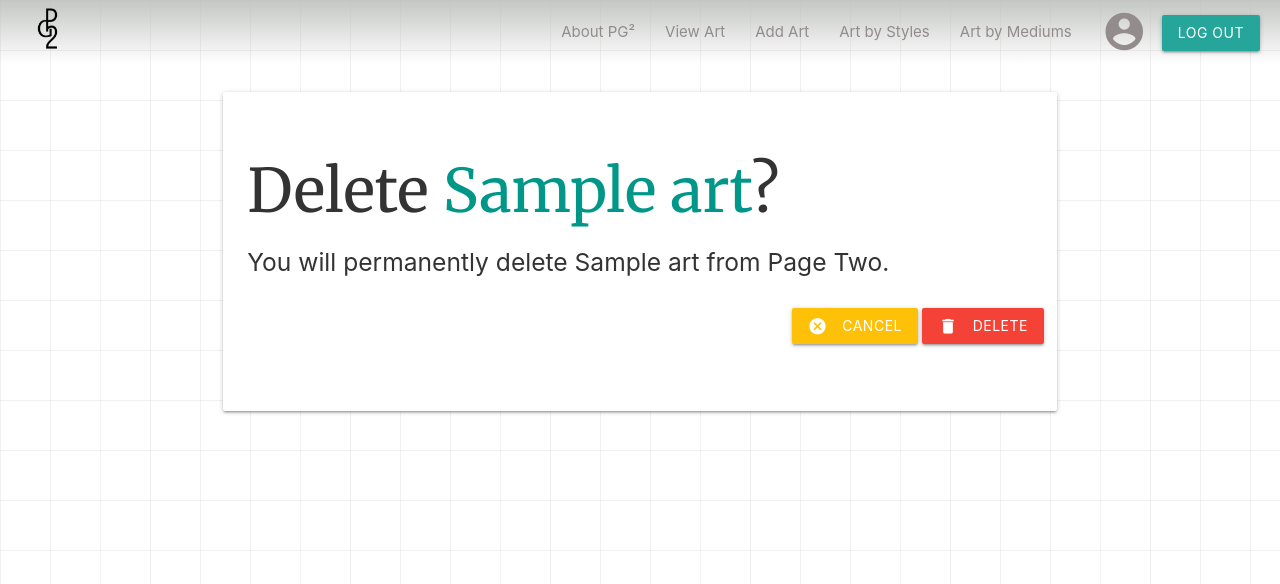
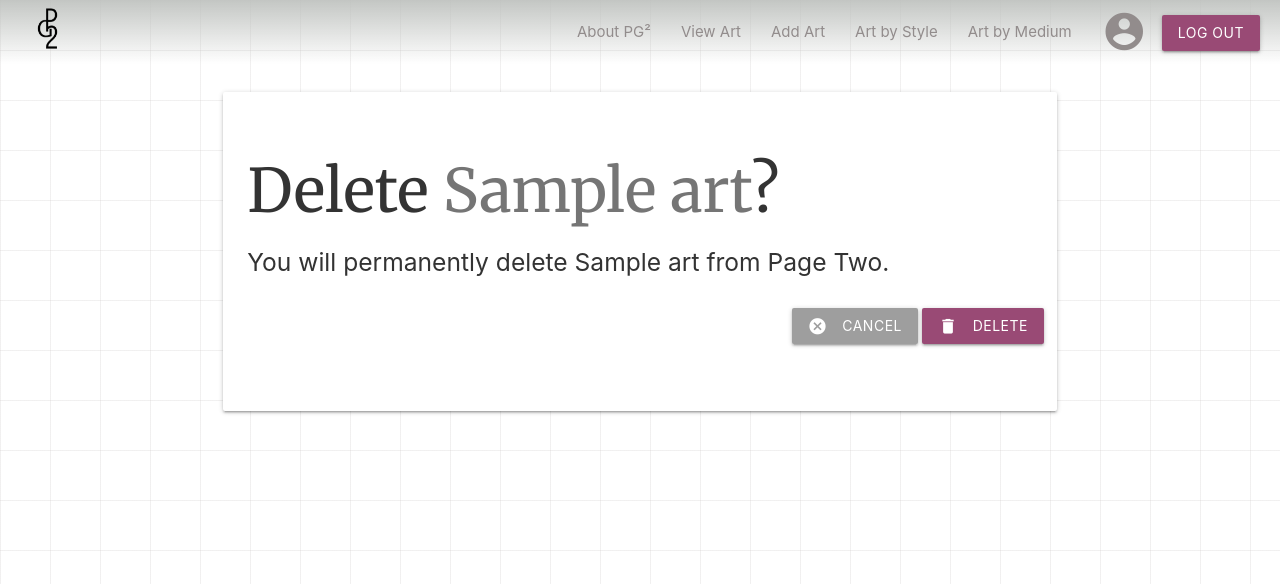
Before and after one commit to leon988/PG2, a Django app: page /art/1/delete/ in a window 1280 px wide. Shown: the top 584 px of the page. Run offline with Django 5.2, Linux system fonts and the light colour scheme; a user stored in the database is signed in; tables that the repository leaves empty hold one stand-in row (values such as "Sample post").

Commit message:
Modify css colors

```diff
--- a/main_app/static/css/styles.css
+++ b/main_app/static/css/styles.css
@@ -14,6 +14,14 @@ body, html {
   justify-content: center;
   width: 100%;
   min-width: 100%;
+}
+
+.btn{
+  background-color: #994A75;
+}
+
+.btn:hover{
+  background-color: #a2a2a2;
 }
 
 .carousel {
@@ -187,7 +195,7 @@ footer.page-footer {
 }
 
  .title:hover {
-  background-color: rgba(255, 0, 0, 0.8); /* New background color on hover */
+  background-color: rgb(232, 244, 61);
 }
 
 .art-image {
--- a/main_app/templates/base.html
+++ b/main_app/templates/base.html
@@ -38,8 +38,8 @@
                     <li><a href="{% url 'index' %}">View Art</a></li>
                     {% if user.is_authenticated %}
                         <li><a href="{% url 'arts_create' %}">Add Art</a></li>
-                        <li><a href="{% url 'styles_index' %}">Art by Styles</a></li>
-                        <li><a href="{% url 'mediums_index' %}">Art by Mediums</a></li>
+                        <li><a href="{% url 'styles_index' %}">Art by Style</a></li>
+                        <li><a href="{% url 'mediums_index' %}">Art by Medium</a></li>
                         <li><a href="{% url 'profile_detail' %}">
                             <i class="material-icons" style="font-size:3rem">account_circle</i>
                         </a></li>
@@ -51,7 +51,12 @@
                         </li>
                         {% else %}
                         <li><a href="{% url 'signup' %}">Sign Up</a></li>
-                        <li><a href="{% url 'login' %}">Log In</a></li>
+                        <li>
+                            <form action="{% url 'login' %}" method="POST">
+                                {% csrf_token %}
+                                <button type="submit" class="btn">Log In</button>
+                            </form>
+                        </li>
                         {% endif %}
                     </ul>
             </div>
--- a/main_app/templates/main_app/art_confirm_delete.html
+++ b/main_app/templates/main_app/art_confirm_delete.html
@@ -5,7 +5,7 @@
     <div class="col s12">
         <div class="card white white-opacity">
             <div class="card-content">
-                <h1>Delete <span class="teal-text">{{ object.title }}</span>?</h1>
+                <h1>Delete <span class="grey-text text-darken-1">{{ object.title }}</span>?</h1>
                 <h5>You will permanently delete {{ object.title }} from Page Two.</h5>
                 <!-- Cancel and Confirm buttons -->
                 <br>
@@ -13,11 +13,11 @@
                     <div class="right-align">
                         <form action="" method="POST">
                             {% csrf_token %}
-                            <a href="{% url 'arts_detail' object.id %}" class="btn waves-effect waves-light amber">
+                            <a href="{% url 'arts_detail' object.id %}" class="btn waves-effect waves-light grey">
                                 <i class="material-icons left">cancel</i>
                                 Cancel
                             </a>
-                            <button class="btn waves-effect waves-light red" type="submit" name="action">
+                            <button class="btn waves-effect waves-light" type="submit" name="action">
                                 Delete
                                 <i class="material-icons left">delete</i>
                             </button>
--- a/main_app/templates/main_app/art_form.html
+++ b/main_app/templates/main_app/art_form.html
@@ -11,11 +11,11 @@
             <div class="card-content">
                 <!-- Update -->
                 {% if object %}
-                <h1>Update <span class="teal-text">{{object.title}}</span></h1>
+                <h1>Update <span class="grey-text text-darken-1">{{object.title}}</span></h1>
                 <h5>Feel free to add last minute touch ups~</h5>
                 <!-- Create -->
                 {% else %}
-                <h1>Add your <span class="teal-text">Art</span></h1>
+                <h1>Add your <span class="grey-text text-darken-1">Art</span></h1>
                 <h5>Showcase your talent and invite comments, feedback, and appreciation from the community!</h5>
                 {% endif %}
 
--- a/main_app/templates/main_app/comment_confirm_delete.html
+++ b/main_app/templates/main_app/comment_confirm_delete.html
@@ -5,7 +5,7 @@
     <div class="col s12">
         <div class="card white white-opacity">
             <div class="card-content">
-                <h1>Delete your <span class="teal-text">comment</span>?</h1>
+                <h1>Delete your <span class="grey-text text-darken-1">comment</span>?</h1>
                 <h5>You will permanently delete you comment from {{ object.art.title }}:</h5>
                 <h5>{{ object.comment }}</h5>
                 <!-- Cancel and Confirm buttons -->
@@ -14,11 +14,11 @@
                     <div class="right-align">
                         <form action="" method="POST">
                             {% csrf_token %}
-                            <a href="{% url 'arts_detail' object.art.id %}" class="btn waves-effect waves-light amber">
+                            <a href="{% url 'arts_detail' object.art.id %}" class="btn waves-effect waves-light grey">
                                 <i class="material-icons left">cancel</i>
                                 Cancel
                             </a>
-                            <button class="btn waves-effect waves-light red" type="submit" name="action">
+                            <button class="btn waves-effect waves-light" type="submit" name="action">
                                 Delete Forever
                                 <i class="material-icons left">delete</i>
                             </button>
--- a/main_app/templates/main_app/comment_form.html
+++ b/main_app/templates/main_app/comment_form.html
@@ -6,7 +6,7 @@
     <div class="col s12">
         <div class="card white white-opacity">
             <div class="card-content">
-                <h1>Update your <span class="teal-text">Comment</span></h1>
+                <h1>Update your <span class="grey-text text-darken-1">Comment</span></h1>
                 <h5>Be cool! Post encouraging comments, feedback, or appreciation!</h5>
                 <form method="post" action="{% url 'comments_update' pk=comment.id %}">
                     {% csrf_token %}
--- a/main_app/templates/main_app/medium_list.html
+++ b/main_app/templates/main_app/medium_list.html
@@ -1,7 +1,7 @@
 {% extends 'base.html' %}
 {% block content %}
 
-<h1>Medium List</h1>
+<h1>Medium <span class="grey-text text-darken-1">List</span></h1>
 
 <div class="card-grid">
 {% for medium in object_list %}
--- a/main_app/templates/main_app/style_list.html
+++ b/main_app/templates/main_app/style_list.html
@@ -1,7 +1,7 @@
 {% extends 'base.html' %}
 {% block content %}
 
-<h1>Style List</h1>
+<h1>Style <span class="grey-text text-darken-1">List</span></h1>
 
 <div class="card-grid">
     {% for style in object_list %}
--- a/main_app/templates/registration/login.html
+++ b/main_app/templates/registration/login.html
@@ -6,7 +6,7 @@
     <div class="col s12">
         <div class="card white white-opacity">
             <div class="card-content">
-                <h1>Log in to <span class="teal-text">Page Two</span></h1>
+                <h1>Log in to <span class="grey-text text-darken-1">Page Two</span></h1>
                 <h5>Welcome Back!</h5>
                 <p class="red-text">{{ error_message }}</p>
                 <br>
--- a/main_app/templates/registration/signup.html
+++ b/main_app/templates/registration/signup.html
@@ -7,7 +7,7 @@
     <div class="col s12">
         <div class="card white white-opacity">
             <div class="card-content">
-                <h1>Sign up for <span class="teal-text">Page Two</span></h1>
+                <h1>Sign up for <span class="grey-text text-darken-1">Page Two</span></h1>
                 <h5>Welcome!</h5>
                 <p class="red-text">{{ error_message }}</p>
                 <br>
@@ -21,7 +21,7 @@
                     </div>
                 </form>
 
-                <h5>Already have an account? <a href="{% url 'login' %}">Log In</a></h5>
+                <h6>Already have an account? <a href="{% url 'login' %}">Log In</a></h6>
                 <br>
             </div>
         </div>
```
